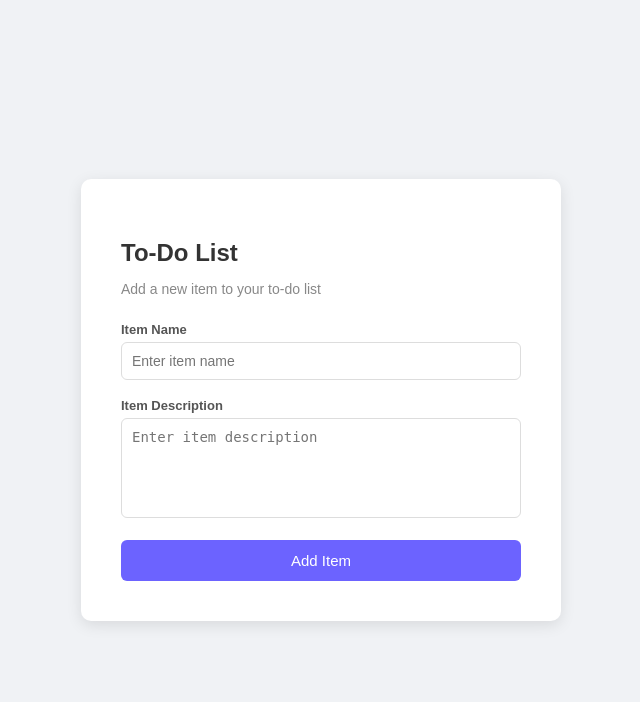
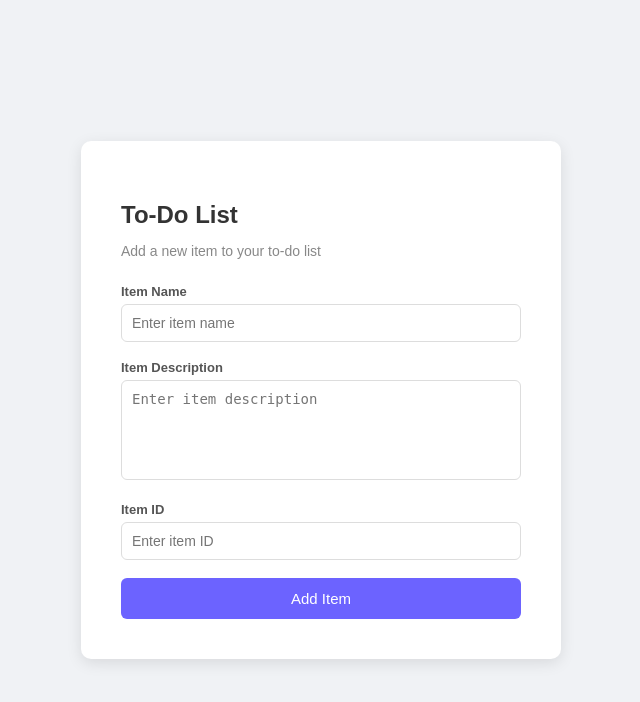
Before and after one commit to AkritiDeY/TuteDude_GitPractice, a Flask app: template TuteDude_GitPractice/FlaskMongo_project/templates/todo.html in a window 1280 px wide. Shown: the top 702 px of the page, without its empty margins (319-959 px from the left). Run offline with Flask 3, Linux system fonts and the light colour scheme; the template is opened without the code that fills it, so the values that code supplies are empty.

Commit message:
Added Item ID field to To-Do form

```diff
--- a/TuteDude_GitPractice/FlaskMongo_project/templates/todo.html
+++ b/TuteDude_GitPractice/FlaskMongo_project/templates/todo.html
@@ -60,6 +60,9 @@
       <label>Item Description</label>
       <textarea name="itemDescription" placeholder="Enter item description"></textarea>
 
+       <label>Item ID</label>
+      <input type="text" name="itemId" placeholder="Enter item ID" />
+
       <button type="submit">Add Item</button>
 
     </form>
```
